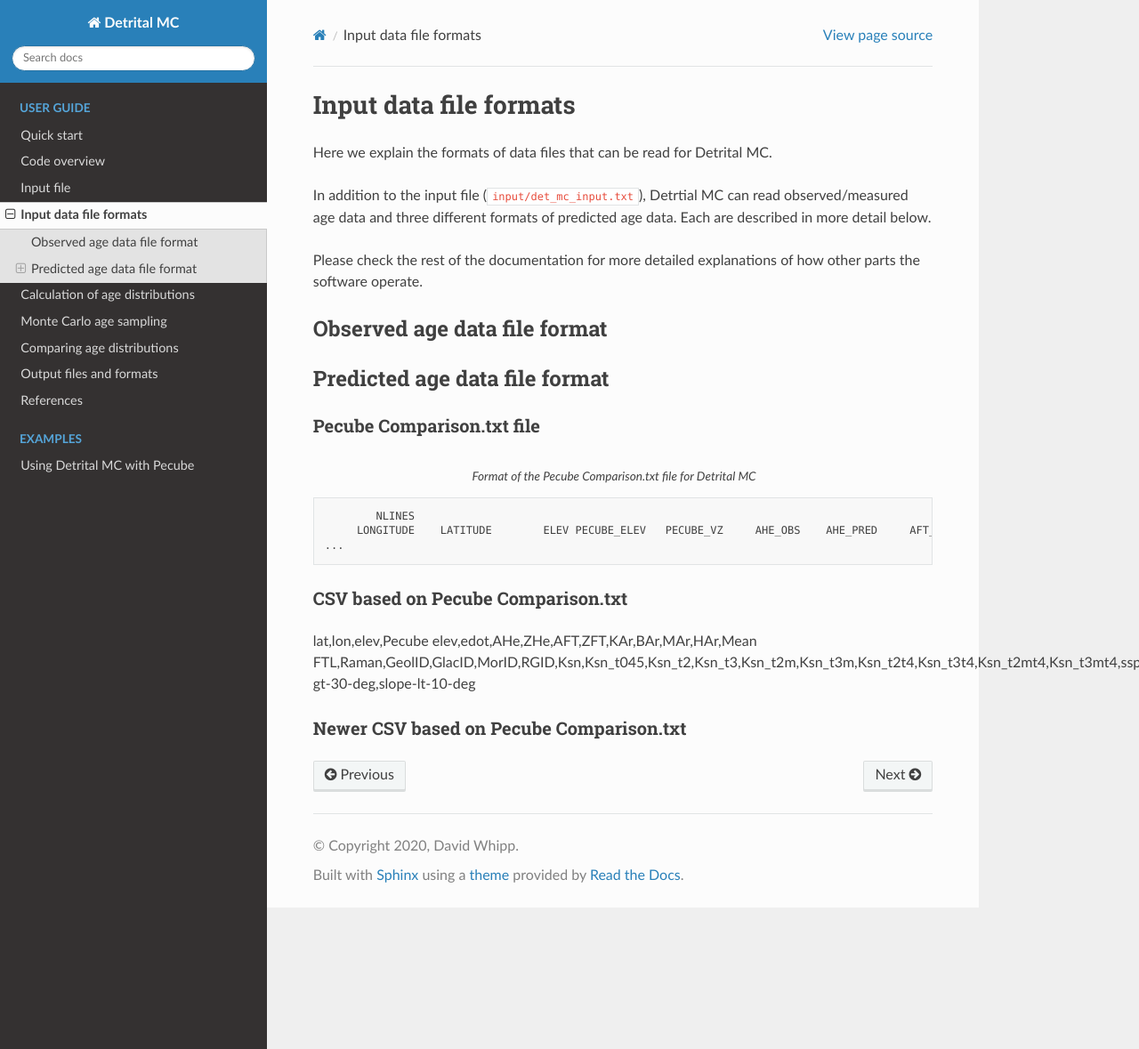
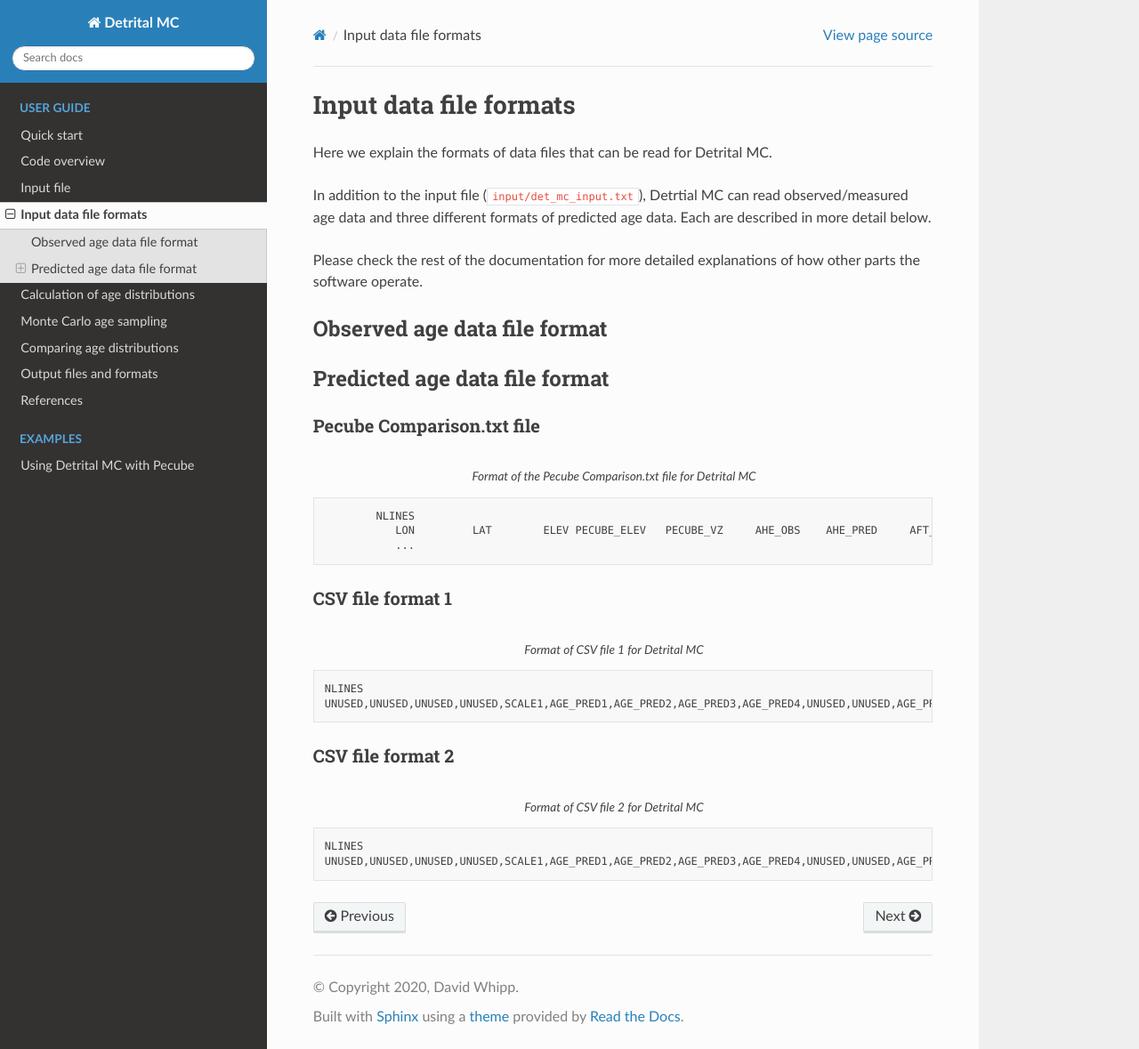
Before and after one commit to HUGG/Detrital-MC, a Sphinx documentation site: the page built from docs/source/manual/input-data.rst, in a window 1280 px wide and 1179 px high. Shown: the whole window at 89% size. Built offline with Sphinx 7.4.7 and the Read the Docs theme 2.0.0, drawn with Linux system fonts in a browser that asks for light colours.

Commit message:
Added examples for CSV files 1 and 2

```diff
--- a/docs/source/manual/input-data.rst
+++ b/docs/source/manual/input-data.rst
@@ -21,14 +21,24 @@ Pecube Comparison.txt file
     :caption: Format of the Pecube Comparison.txt file for Detrital MC
 
             NLINES
-         LONGITUDE    LATITUDE        ELEV PECUBE_ELEV   PECUBE_VZ     AHE_OBS    AHE_PRED     AFT_OBS    AFT_PRED     ZHE_OBS    ZHE_PRED     ZFT_OBS    ZFT_PRED     KAR_OBS    KAR_PRED     BAR_OBS    BAR_PRED     MAR_OBS    MAR_PRED     HAR_OBS    HAR_PRED   FTL_OBS01   FTL_OBS02   FTL_OBS03   FTL_OBS04   FTL_OBS05   FTL_OBS06   FTL_OBS07   FTL_OBS08   FTL_OBS09   FTL_OBS10   FTL_OBS11   FTL_OBS12   FTL_OBS13   FTL_OBS14   FTL_OBS15   FTL_OBS16   FTL_OBS17  FTL_PRED01  FTL_PRED02  FTL_PRED03  FTL_PRED04  FTL_PRED05  FTL_PRED06  FTL_PRED07  FTL_PRED08  FTL_PRED09  FTL_PRED10  FTL_PRED11  FTL_PRED12  FTL_PRED13  FTL_PRED14  FTL_PRED15  FTL_PRED16  FTL_PRED17   RAMAN_OBS  RAMAN_PRED
-    ...
+               LON         LAT        ELEV PECUBE_ELEV   PECUBE_VZ     AHE_OBS    AHE_PRED     AFT_OBS    AFT_PRED     ZHE_OBS    ZHE_PRED     ZFT_OBS    ZFT_PRED     KAR_OBS    KAR_PRED     BAR_OBS    BAR_PRED     MAR_OBS    MAR_PRED     HAR_OBS    HAR_PRED   FTL_OBS01   FTL_OBS02   FTL_OBS03   FTL_OBS04   FTL_OBS05   FTL_OBS06   FTL_OBS07   FTL_OBS08   FTL_OBS09   FTL_OBS10   FTL_OBS11   FTL_OBS12   FTL_OBS13   FTL_OBS14   FTL_OBS15   FTL_OBS16   FTL_OBS17  FTL_PRED01  FTL_PRED02  FTL_PRED03  FTL_PRED04  FTL_PRED05  FTL_PRED06  FTL_PRED07  FTL_PRED08  FTL_PRED09  FTL_PRED10  FTL_PRED11  FTL_PRED12  FTL_PRED13  FTL_PRED14  FTL_PRED15  FTL_PRED16  FTL_PRED17   RAMAN_OBS  RAMAN_PRED
+               ...
 
-CSV based on Pecube Comparison.txt
-~~~~~~~~~~~~~~~~~~~~~~~~~~~~~~~~~~
+CSV file format 1
+~~~~~~~~~~~~~~~~~
 
-lat,lon,elev,Pecube elev,edot,AHe,ZHe,AFT,ZFT,KAr,BAr,MAr,HAr,Mean FTL,Raman,GeolID,GlacID,MorID,RGID,Ksn,Ksn_t045,Ksn_t2,Ksn_t3,Ksn_t2m,Ksn_t3m,Ksn_t2t4,Ksn_t3t4,Ksn_t2mt4,Ksn_t3mt4,ssp,ssp_t2b31,ssp_t3b42,slope,slope-gt-30-deg,slope-lt-10-deg
+.. code-block:: none
+    :caption: Format of CSV file 1 for Detrital MC
+
+    NLINES
+    UNUSED,UNUSED,UNUSED,UNUSED,SCALE1,AGE_PRED1,AGE_PRED2,AGE_PRED3,AGE_PRED4,UNUSED,UNUSED,AGE_PRED5,UNUSED,UNUSED,UNUSED,UNIT_ID1,UNIT_ID2,UNIT_ID3,UNIT_ID4,SCALE2,SCALE3,SCALE4,SCALE5,UNUSED,UNUSED,UNUSED,UNUSED,UNUSED,UNUSED,UNUSED,SCALE6,SCALE7
 
 
-Newer CSV based on Pecube Comparison.txt
-~~~~~~~~~~~~~~~~~~~~~~~~~~~~~~~~~~~~~~~~
+CSV file format 2
+~~~~~~~~~~~~~~~~~
+
+.. code-block:: none
+    :caption: Format of CSV file 2 for Detrital MC
+
+    NLINES
+    UNUSED,UNUSED,UNUSED,UNUSED,SCALE1,AGE_PRED1,AGE_PRED2,AGE_PRED3,AGE_PRED4,UNUSED,UNUSED,AGE_PRED5,UNUSED,UNUSED,UNUSED,UNIT_ID1,UNIT_ID2,UNIT_ID3,UNIT_ID4,SCALE2,SCALE3,SCALE4,SCALE5,UNUSED,UNUSED,UNUSED,UNUSED,UNUSED,UNUSED,UNUSED,SCALE6,SCALE7,SCALE8,UNIT_ID5,UNIT_ID6
```
